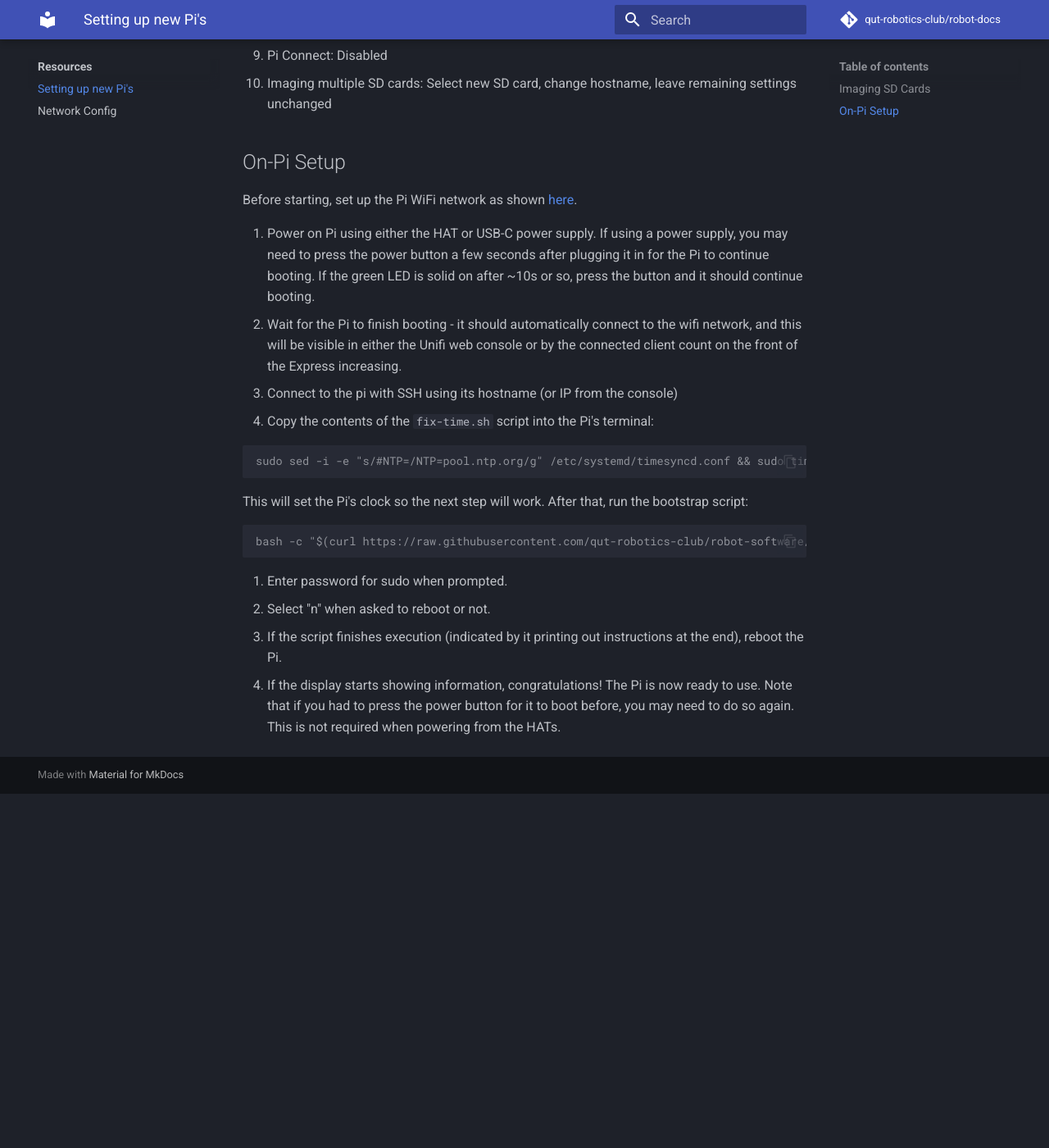
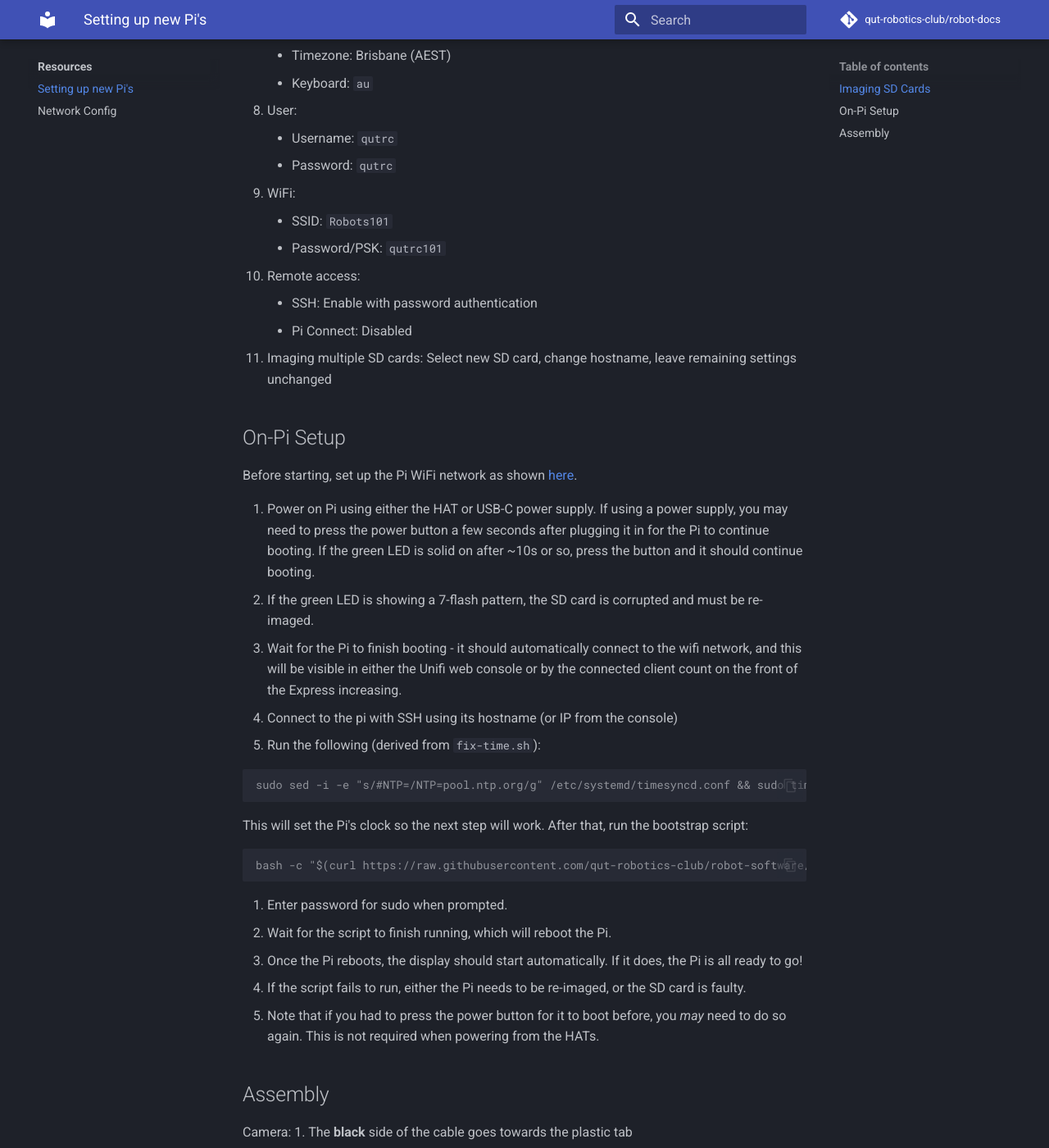
Before and after one commit to qut-robotics-club/robot-docs, an MkDocs documentation site: the page built from docs/resources/pi-setup.md, in a window 1280 px wide and 1400 px high, scrolled down 558 px. Shown: the whole window at 82% size. Built offline with MkDocs 1.6.1 and Material for MkDocs 9.7.7, drawn with Linux system fonts in a browser that asks for light colours; comment, search, counter and statistics services are not loaded; before the commit the page ends 1526 px from its top, so only the background shows below that; some of the changed text lies outside the part shown.

Commit message:
more setup instructions

````diff
--- a/docs/resources/pi-setup.md
+++ b/docs/resources/pi-setup.md
@@ -5,22 +5,33 @@ Designed for use with Raspberry Pi 5's.
 
 1. Download the Raspberry Pi Imager
 2. Select Pi 5
-3. Select 64-bit Raspbian
-4. Hostname: `robots101-x`, where `x` is the robot number (eg `robots101-3` for the third bot)
-5. User: `qutrc`, password `qutrc`
-6. Localisation: AU wifi, Brisbane timezone, AU keyboard
-7. WiFi: SSID `Robots101`, password `qutrc101`
-8. SSH: Enabled, password authentication
-9. Pi Connect: Disabled
-10. Imaging multiple SD cards: Select new SD card, change hostname, leave remaining settings unchanged
+3. Select Pi OS (64-bit)
+4. Select the SD card to image
+5. Configure as follows - note that all options are case-sensitive!
+6. Hostname: `robots101-x`, where `x` is the robot number (eg `robots101-3` for the third bot)
+7. Localisation
+    - Capital city: Canberra (in older versions, Wi-Fi region AU)
+    - Timezone: Brisbane (AEST)
+    - Keyboard: `au`
+8. User:
+    - Username: `qutrc`
+    - Password: `qutrc`
+9. WiFi:
+    - SSID: `Robots101`
+    - Password/PSK: `qutrc101`
+10. Remote access:
+    - SSH: Enable with password authentication
+    - Pi Connect: Disabled
+13. Imaging multiple SD cards: Select new SD card, change hostname, leave remaining settings unchanged
 
 ## On-Pi Setup
 Before starting, set up the Pi WiFi network as shown [here](./network-setup.md).
 
 1. Power on Pi using either the HAT or USB-C power supply. If using a power supply, you may need to press the power button a few seconds after plugging it in for the Pi to continue booting. If the green LED is solid on after ~10s or so, press the button and it should continue booting.
-2. Wait for the Pi to finish booting - it should automatically connect to the wifi network, and this will be visible in either the Unifi web console or by the connected client count on the front of the Express increasing.
-3. Connect to the pi with SSH using its hostname (or IP from the console)
-4. Copy the contents of the `fix-time.sh` script into the Pi's terminal:
+2. If the green LED is showing a 7-flash pattern, the SD card is corrupted and must be re-imaged.
+3. Wait for the Pi to finish booting - it should automatically connect to the wifi network, and this will be visible in either the Unifi web console or by the connected client count on the front of the Express increasing.
+4. Connect to the pi with SSH using its hostname (or IP from the console)
+5. Run the following (derived from `fix-time.sh`):
 
 
 ``` console
@@ -35,6 +46,12 @@ bash -c "$(curl https://raw.githubusercontent.com/qut-robotics-club/robot-softwa
 ```
 
 1. Enter password for sudo when prompted.
-2. Select "n" when asked to reboot or not.
-3. If the script finishes execution (indicated by it printing out instructions at the end), reboot the Pi.
-4. If the display starts showing information, congratulations! The Pi is now ready to use. Note that if you had to press the power button for it to boot before, you may need to do so again. This is not required when powering from the HATs.
+2. Wait for the script to finish running, which will reboot the Pi.
+3. Once the Pi reboots, the display should start automatically. If it does, the Pi is all ready to go!
+4. If the script fails to run, either the Pi needs to be re-imaged, or the SD card is faulty.
+5.  Note that if you had to press the power button for it to boot before, you *may* need to do so again. This is not required when powering from the HATs.
+
+## Assembly
+
+Camera:
+1. The **black** side of the cable goes towards the plastic tab
````
Also changed, not shown: docs/resources/network-setup.md (+12 -0 lines).
